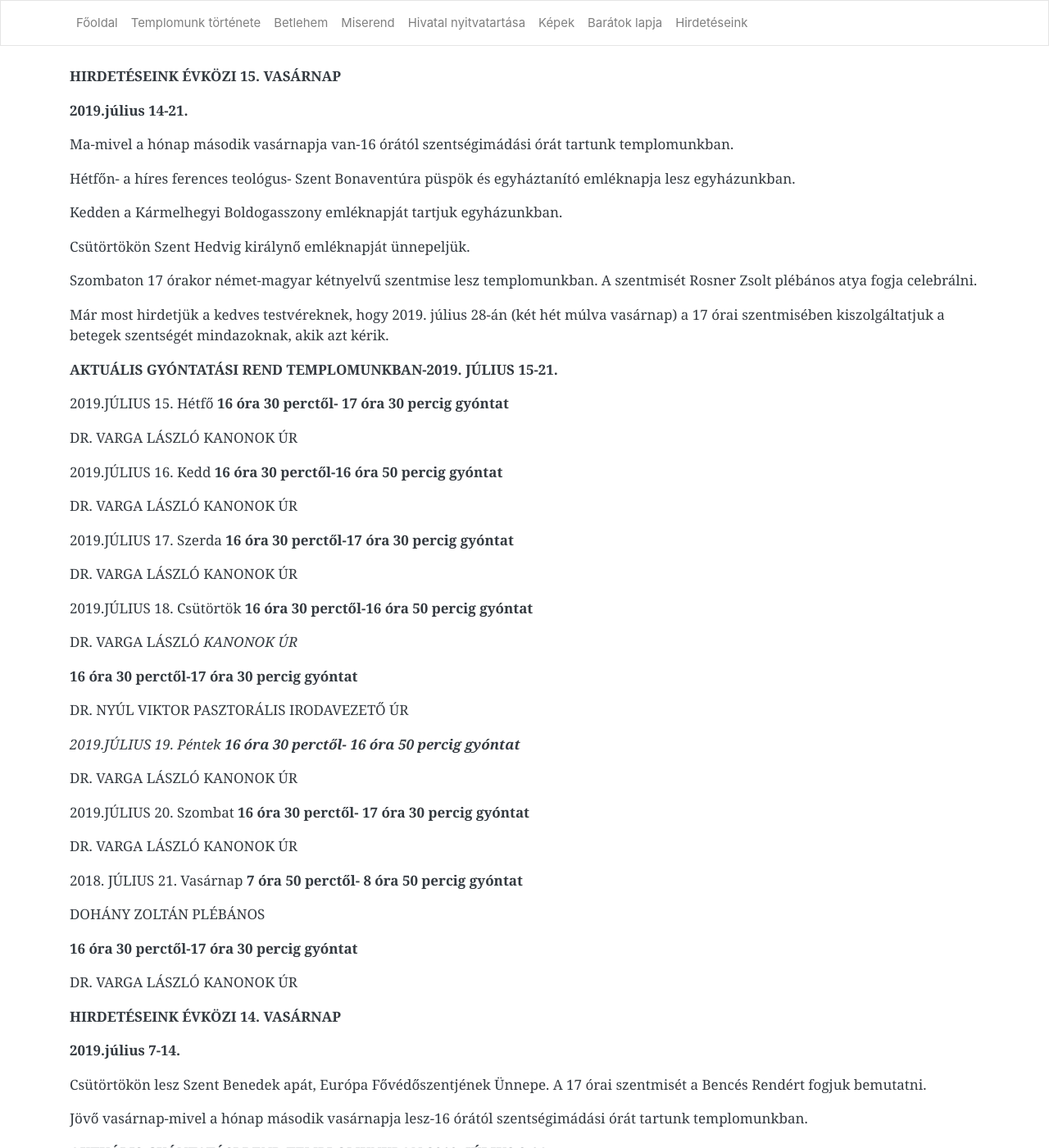
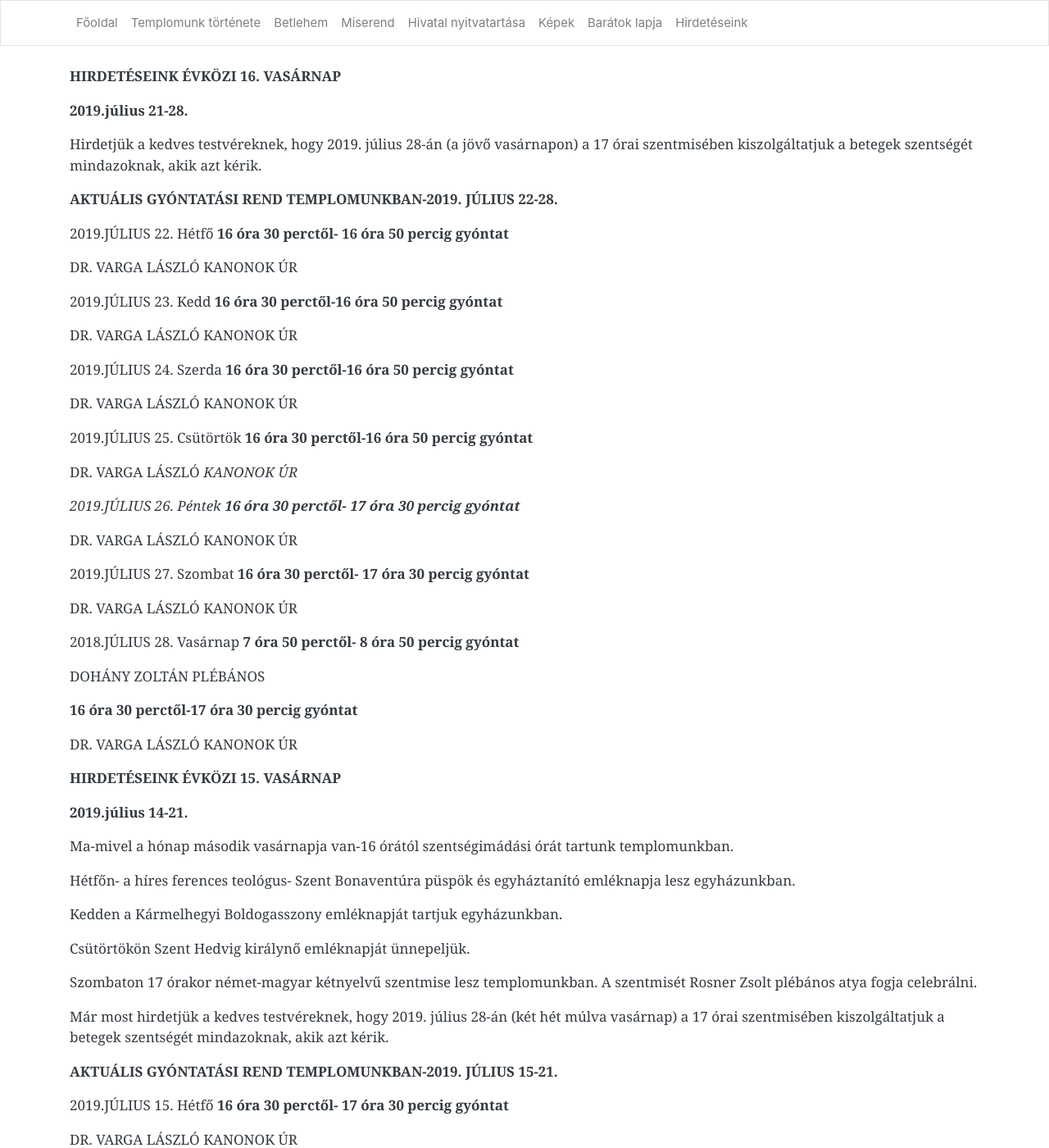
Before and after one commit to pecsi-ferences/pecsi-ferences.github.io, a Jekyll site: the page built from hirdeteseink.md, in a window 1280 px wide and 1400 px high. Shown: the whole window at 82% size. Built offline with Jekyll 4.4.1, drawn with Linux system fonts in a browser that asks for light colours; nearby versions of some CDN libraries.

Commit message:
Update from Forestry.io Zoltán Dohány updated hirdeteseink.md

```diff
--- a/hirdeteseink.md
+++ b/hirdeteseink.md
@@ -3,6 +3,46 @@ layout: default
 title: Hirdetéseink
 
 ---
+**HIRDETÉSEINK ÉVKÖZI 16. VASÁRNAP**
+
+**2019.július 21-28.**
+
+Hirdetjük a kedves testvéreknek, hogy 2019. július 28-án (a jövő vasárnapon) a 17 órai szentmisében kiszolgáltatjuk a betegek szentségét mindazoknak, akik azt kérik.
+
+**AKTUÁLIS GYÓNTATÁSI REND TEMPLOMUNKBAN-2019. JÚLIUS 22-28.**
+
+2019\.JÚLIUS 22. Hétfő **16 óra 30 perctől- 16 óra 50 percig gyóntat**
+
+DR. VARGA LÁSZLÓ KANONOK ÚR
+
+2019\.JÚLIUS 23. Kedd **16 óra 30 perctől-16 óra 50 percig gyóntat**
+
+DR. VARGA LÁSZLÓ KANONOK ÚR
+
+2019\.JÚLIUS 24. Szerda **16 óra 30 perctől-16 óra 50 percig gyóntat**
+
+DR. VARGA LÁSZLÓ KANONOK ÚR
+
+2019\.JÚLIUS 25. Csütörtök **16 óra 30 perctől-16 óra 50 percig gyóntat**
+
+DR. VARGA LÁSZLÓ _KANONOK ÚR_
+
+_2019.JÚLIUS 26. Péntek **16 óra 30 perctől- 17 óra 30 percig gyóntat**_
+
+DR. VARGA LÁSZLÓ KANONOK ÚR
+
+2019\.JÚLIUS 27. Szombat **16 óra 30 perctől- 17 óra 30 percig gyóntat**
+
+DR. VARGA LÁSZLÓ KANONOK ÚR
+
+2018\.JÚLIUS 28. Vasárnap **7 óra 50 perctől- 8 óra 50 percig gyóntat**
+
+DOHÁNY ZOLTÁN PLÉBÁNOS
+
+**16 óra 30 perctől-17 óra 30 percig gyóntat**
+
+DR. VARGA LÁSZLÓ KANONOK ÚR
+
 **HIRDETÉSEINK ÉVKÖZI 15. VASÁRNAP**
 
 **2019.július 14-21.**
```
